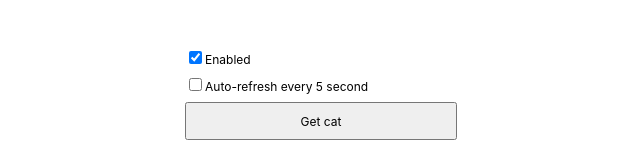
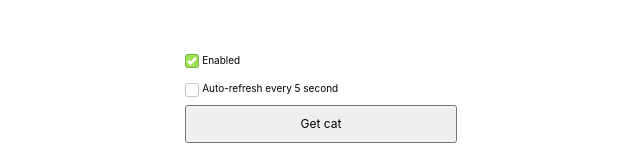
Before and after one commit to Malluma/get_cat, a React (Create React App) app: page / in a window 1280 px wide. Shown: the top 160 px of the page, without its empty margins (85-725 px from the left). Built offline with nearby package versions, Linux system fonts and the light colour scheme.

Commit message:
custom checkbox styles with styled-components

```diff
--- a/src/components/App/App.js
+++ b/src/components/App/App.js
@@ -26,7 +26,7 @@ function App() {
     changeCat();
   }
 
-  function handleEnabledChange() {
+  function handleEnabledChange(e) {
     dispatch(toggleEnabled());
   }
 
@@ -59,6 +59,7 @@ function App() {
     <AppWrapper>
       <CheckboxWrapper>
         <Checkbox
+          className={'enabled'}
           name="Enabled"
           checked={enabled}
           onChange={handleEnabledChange}
@@ -66,6 +67,7 @@ function App() {
       </CheckboxWrapper>
       <CheckboxWrapper>
         <Checkbox
+          className={'autoRefresh'}
           name="Auto-refresh every 5 second"
           checked={autoRefresh}
           onChange={handleAutoRefreshChange}
--- a/src/components/Button/styles.js
+++ b/src/components/Button/styles.js
@@ -11,8 +11,5 @@ export const Button = styled.button`
   &:hover {
     cursor: pointer;
   }
-  &:focus {
-    outline: none;
-  }
 
 `;
--- a/src/components/Checkbox/Checkbox.js
+++ b/src/components/Checkbox/Checkbox.js
@@ -1,23 +1,37 @@
-import { Checkbox as StyledCheckbox, Label } from "./styles.js";
+import {
+  Label,
+  CheckboxContainer,
+  HiddenCheckbox,
+  StyledCheckbox,
+  Icon,
+} from "./styles.js";
 
-function Checkbox(props) {
-  const { name, checked, onChange, disabled = "" } = props;
-
+const Checkbox = ({
+  className,
+  name,
+  checked,
+  onChange,
+  disabled,
+  ...props
+}) => {
   return (
-      <Label>
-        <StyledCheckbox
-          type="checkbox"
+    <Label>
+      <CheckboxContainer className={className}>
+        <HiddenCheckbox
           checked={checked}
+          disabled={disabled}
           onChange={onChange}
-          disabled={disabled}
+          {...props}
         />
-        {name}
-      </Label>
+        <StyledCheckbox checked={checked}>
+          <Icon viewBox="0 0 24 24">
+            <polyline points="20 6 9 17 4 12" />
+          </Icon>
+        </StyledCheckbox>
+      </CheckboxContainer>
+      {name}
+    </Label>
   );
-
-
-
-
-}
+};
 
 export default Checkbox;
--- a/src/components/Checkbox/styles.js
+++ b/src/components/Checkbox/styles.js
@@ -2,14 +2,58 @@ import styled from "styled-components";
 
 import {
   backgroundMain,
-  fontColorMain
+  fontColorMain, primaryColor, colorMainLighter, colorMainLight
 } from "../../styles/variables.styles";
 
-export const Checkbox = styled.input`
-  color: ${backgroundMain};
+export const Label = styled.label`
+  font-size: 10px;
+  color: ${fontColorMain};
 `;
 
-export const Label = styled.div`
-  font-size: 12px;
+export const HiddenCheckbox = styled.input.attrs({ type: "checkbox" })`
+  border: 0;
+  clip: rect(0 0 0 0);
+  height: 1px;
+  margin: -1px;
+  overflow: hidden;
+  padding: 0;
+  position: absolute;
+  white-space: nowrap;
+  width: 1px;
+`;
+
+export const Icon = styled.svg`
+  fill: none;
+  stroke: ${backgroundMain} ;
+  stroke-width: 5px;
+`
+
+export const StyledCheckbox = styled.div`
   color: ${fontColorMain};
-`;
+  display: flex;
+  width: 12px;
+  height: 12px;
+  background: ${props => props.checked ? primaryColor : backgroundMain};
+  border: 1px solid ${colorMainLight};
+  border-radius: 3px;
+  transition: all 150ms;
+  margin-right: 0.2rem;
+  ${HiddenCheckbox}:focus + & {
+    box-shadow: 0 0 0 2px ${colorMainLighter};
+  }
+  ${Icon} {
+    visibility: ${props => props.checked ? 'visible' : 'hidden'}
+  }
+  &:hover {
+    box-shadow: 0 0 0 2px ${colorMainLighter};
+  }
+  ${HiddenCheckbox}:disabled + & {
+    opacity: 0.5;
+    background: ${colorMainLighter};
+    box-shadow: none;
+  }
+`
+export const CheckboxContainer = styled.div`
+  display: inline-block;
+  vertical-align: middle;
+`
--- a/src/styles/variables.styles.js
+++ b/src/styles/variables.styles.js
@@ -1,6 +1,9 @@
 export const fontColorMain = 'black';
-export const primaryColorDark = '#b3b7ff';
-export const primaryColor = '#9160fc';
+export const colorMainLight= 'rgba(31, 32, 65, 0.25)';
+export const colorMainLighter= 'rgba(31, 32, 65, 0.1)';
+export const primaryColorDark = '#45770c';
+export const primaryColorLight = '#D8e4ca';
+export const primaryColor = '#9de253';
 export const backgroundMain = '#ffffff';
 export const backgroundSecondary = '#f6f6f6';
 export const primaryGradient = `linear-gradient(180deg, ${primaryColor} 0%, #8ba4f9 100%)`;
```
Also changed, not shown: imagesForReadMe/project_image_2.jpg (added), 1 other file (tests, documents, lock files or other folders).
